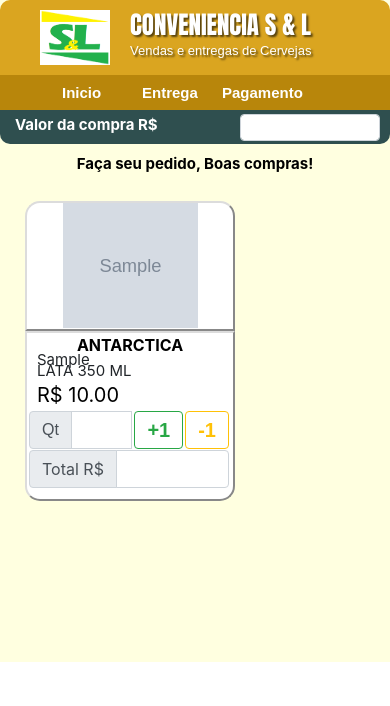
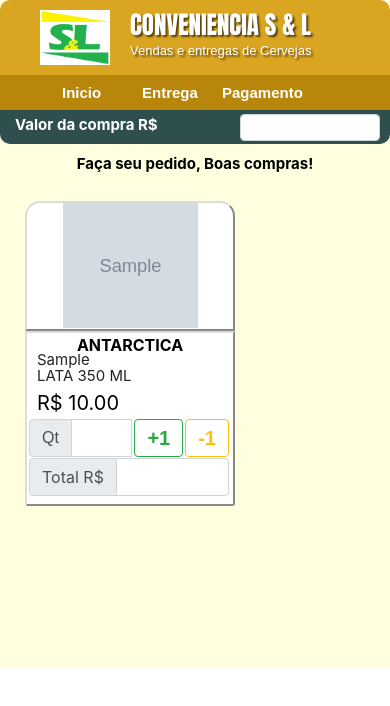
Before and after one commit to paulojecasi/delivery-python-django, a Django app: page /delivery/ in a window 390 px wide. Shown: the top 706 px of the page. Run offline with Django 3.2, Linux system fonts and the light colour scheme; tables that the repository leaves empty hold one stand-in row (values such as "Sample post"); grey boxes marked "Sample" are stand-in pictures; some libraries are stand-ins or nearby versions.

Commit message:
atualizacao

```diff
--- a/sitedelivery/static/css/aplication.css
+++ b/sitedelivery/static/css/aplication.css
@@ -187,10 +187,10 @@ div#logo_cabecalho2 img#icone2{
 
 .corDeFundoPreco{
     background-color: rgba(255,255,255);         /** cor de fundo **/
-    height: 180px ;                    /** altura do bloco **/
+    height: 185px ;                    /** altura do bloco **/
     width: 280px;                      /** largura **/
     border: 2px outset #DCDCDC;        /** borda e cor da borda **/
-    border-radius: 0px 0px 15px 15px;  /** arredondamento da borda **/
+    border-radius: 0px 0px 10px 10px;  /** arredondamento da borda **/
 
 }
 
@@ -208,7 +208,7 @@ div#logo_cabecalho2 img#icone2{
 }
 
 #pedBebidas ul li#fonte3{
-    line-height:18px;                          /** espaço entre as linhas **/
+    line-height:27px;                          /** espaço entre as linhas **/
     padding-left:10px;                       /** espaço da borda e texto a esquerda **/
 }
 
@@ -388,10 +388,10 @@ div#logo_cabecalho2 img#icone2{
 
     .corDeFundoPreco{
         background-color: rgba(255,255,255);         /** cor de fundo **/
-        height: 170px ;                    /** altura do bloco **/
+        height: 175px ;                    /** altura do bloco **/
         width: 210px;                      /** largura **/
         border: 2px outset #DCDCDC;        /** borda e cor da borda **/
-        border-radius: 0px 0px 15px 15px;  /** arredondamento da borda **/
+        border-radius: 0px 0px 3px 3px;  /** arredondamento da borda **/
         font-size: 15px;                          /** tamanho da fonte **/
 
     }
@@ -404,14 +404,14 @@ div#logo_cabecalho2 img#icone2{
     }
 
     #pedBebidas ul li#fonte2{
-        line-height:5px;                          /** espaço entre as linhas **/
+        line-height:6px;                          /** espaço entre as linhas **/
         padding-left:10px;                       /** espaço da borda e texto a esquerda **/
 
 
     }
 
     #pedBebidas ul li#fonte3{
-        line-height:18px;                          /** espaço entre as linhas **/
+        line-height:25px;                          /** espaço entre as linhas **/
         padding-left:10px;                       /** espaço da borda e texto a esquerda **/
     }
 
```
